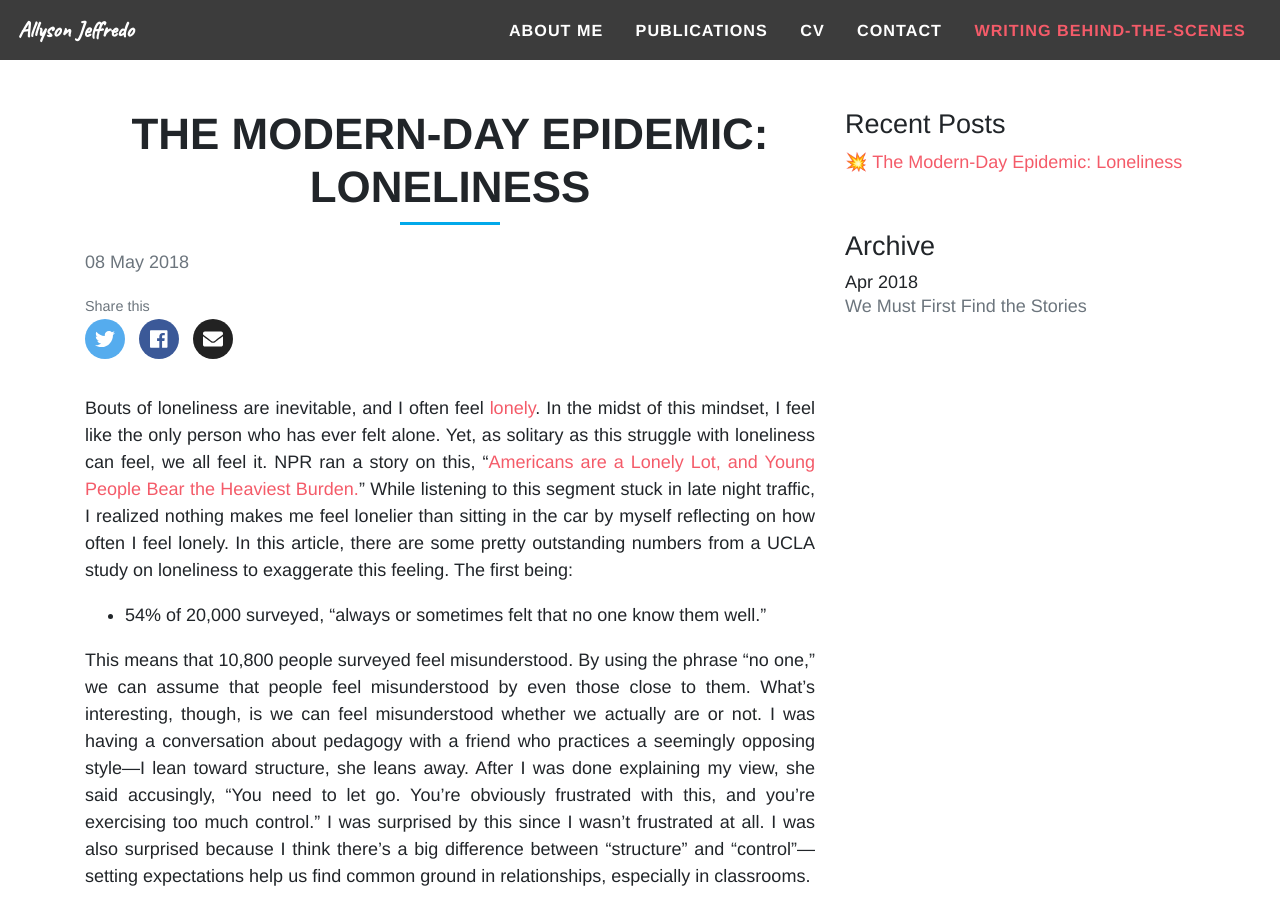
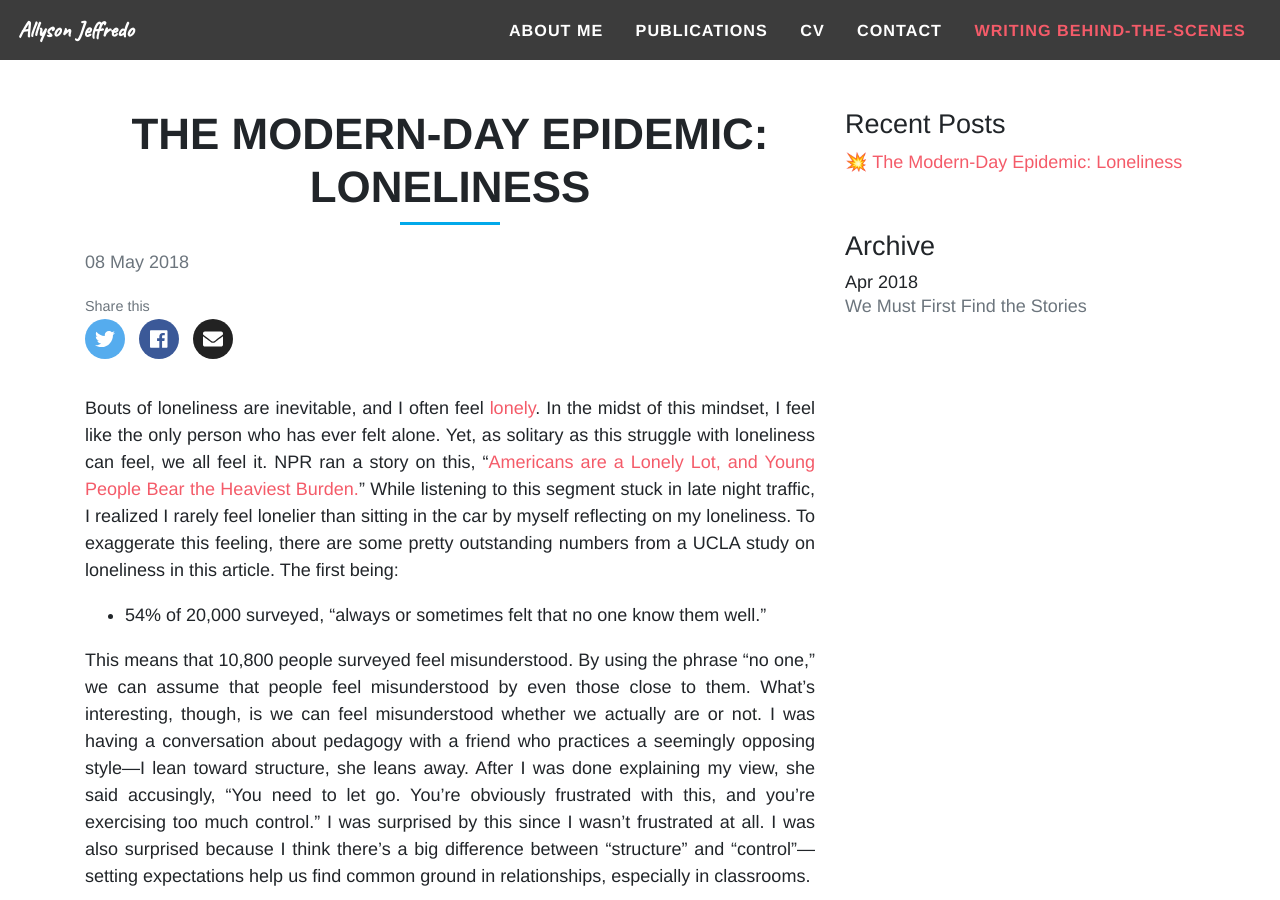
Before and after one commit to go-diego/golden-lovebug, a Jekyll site: the page built from _posts/2018-05-08-the-modern-day-epidemic-loneliness.md, in a window 1280 px wide and 900 px high. Built offline with Jekyll 4.4.1, drawn with Linux system fonts in a browser that asks for light colours; nearby versions of some CDN libraries; emoji names are drawn with the system emoji font.

Commit message:
Update Post “2018-05-08-the-modern-day-epidemic-loneliness”

```diff
--- a/_posts/2018-05-08-the-modern-day-epidemic-loneliness.md
+++ b/_posts/2018-05-08-the-modern-day-epidemic-loneliness.md
@@ -5,7 +5,7 @@ image: /assets/img/hellomynameis.jpg
 date: 2018-05-08T16:55:32.856Z
 permalink: 'blog/:year/:month/:day/:title:output_ext'
 ---
-Bouts of loneliness are inevitable, and I often feel [lonely](https://youtu.be/6EEW-9NDM5k). In the midst of this mindset, I feel like the only person who has ever felt alone. Yet, as solitary as this struggle with loneliness can feel, we all feel it. NPR ran a story on this, “[Americans are a Lonely Lot, and Young People Bear the Heaviest Burden.](https://www.npr.org/sections/health-shots/2018/05/01/606588504/americans-are-a-lonely-lot-and-young-people-bear-the-heaviest-burden)” While listening to this segment stuck in late night traffic, I realized nothing makes me feel lonelier than sitting in the car by myself reflecting on how often I feel lonely. In this article, there are some pretty outstanding numbers from a UCLA study on loneliness to exaggerate this feeling. The first being:
+Bouts of loneliness are inevitable, and I often feel [lonely](https://youtu.be/6EEW-9NDM5k). In the midst of this mindset, I feel like the only person who has ever felt alone. Yet, as solitary as this struggle with loneliness can feel, we all feel it. NPR ran a story on this, “[Americans are a Lonely Lot, and Young People Bear the Heaviest Burden.](https://www.npr.org/sections/health-shots/2018/05/01/606588504/americans-are-a-lonely-lot-and-young-people-bear-the-heaviest-burden)” While listening to this segment stuck in late night traffic, I realized I rarely feel lonelier than sitting in the car by myself reflecting on my loneliness. To exaggerate this feeling, there are some pretty outstanding numbers from a UCLA study on loneliness in this article. The first being:
 
 * 54% of 20,000 surveyed, “always or sometimes felt that no one know them well.”
 
```
